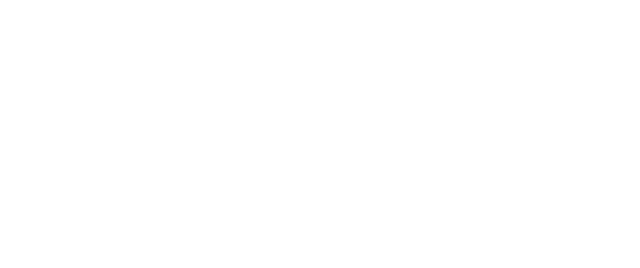
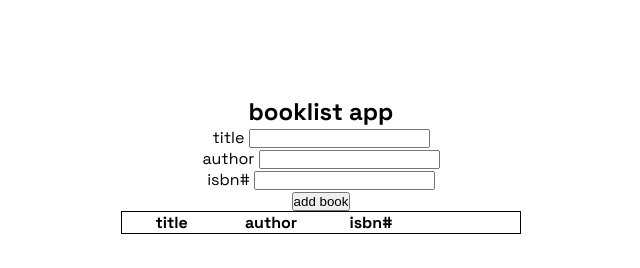
Before and after one commit to iggyyes/booklist-app, a website: page index.html in a window 1280 px wide. Shown: the whole page, without its empty margins (319-959 px from the left). Drawn offline with Linux system fonts and the light colour scheme.

Commit message:
add html mark up & scss global styles

```diff
--- /dev/null
+++ b/app/scss/_booklist.scss
@@ -0,0 +1,19 @@
+.booklist {
+    text-align: center;
+}
+
+
+table {
+    table-layout: fixed;
+    border: 1px solid;
+    width: 100%;
+    border-collapse: collapse;
+
+    > thead {
+        // background-color: aqua;
+    }
+
+    > tbody {
+        background-color: gray;
+    }
+}
--- a/app/scss/style.scss
+++ b/app/scss/style.scss
@@ -1 +1,2 @@
 @forward 'globals';
+@forward 'booklist';
--- a/index.html
+++ b/index.html
@@ -18,6 +18,41 @@
     <title>BOOKLIST APP</title>
   </head>
   <body>
-    <div class="container"></div>
+    <div class="container">
+      <section class="booklist">
+        <h1>booklist app</h1>
+
+        <form id="book-form">
+          <div class="form-group">
+            <label for="title">title</label>
+            <input type="text" id="title" class="form-control" />
+          </div>
+
+          <div class="form-group">
+            <label for="author">author</label>
+            <input type="text" id="author" class="form-control" />
+          </div>
+
+          <div class="form-group">
+            <label for="isbn">isbn#</label>
+            <input type="text" id="isbn" class="form-control" />
+          </div>
+
+          <input type="submit" value="add book" />
+        </form>
+
+        <table class="table">
+          <thead>
+            <tr>
+              <th>title</th>
+              <th>author</th>
+              <th>isbn#</th>
+              <th></th>
+            </tr>
+          </thead>
+          <tbody id="book-list"></tbody>
+        </table>
+      </section>
+    </div>
   </body>
 </html>
```
Also changed, not shown: dist/style.css, 1 other file.
